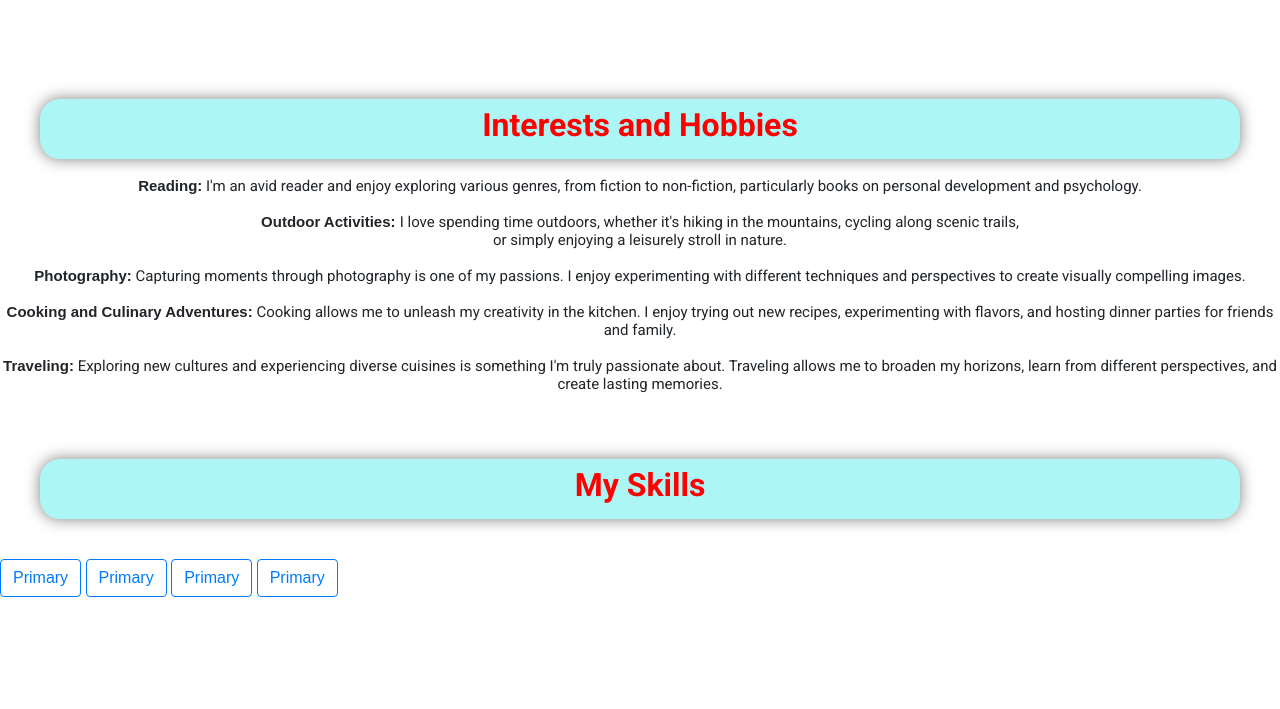
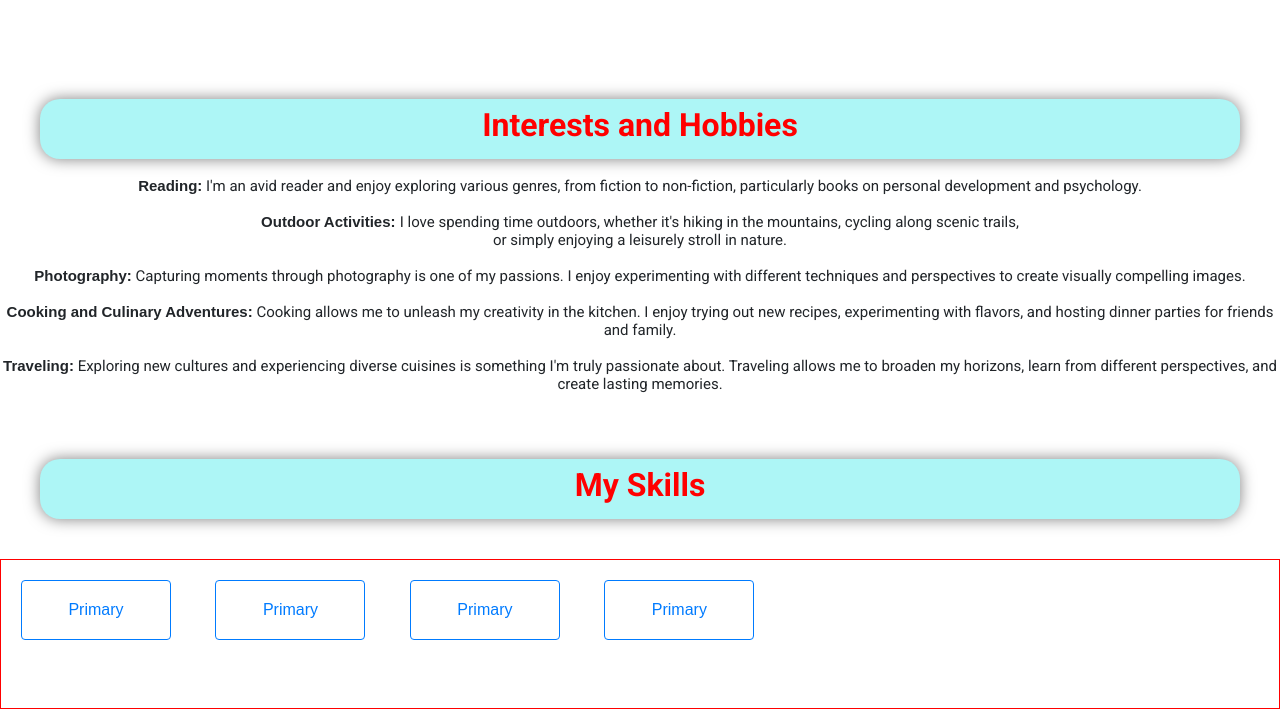
Before and after one commit to krishanrashmika2006/My_Bio_Data, a plain HTML site: page abouteme.html in a window 1280 px wide. Shown: the part 1121-1830 px from the top of the page. Before the commit the page ends 1718 px from the top, so only its background shows below. Drawn offline with nearby package versions, Linux system fonts and the light colour scheme.

Commit message:
Update style.css

```diff
--- a/style.css
+++ b/style.css
@@ -193,7 +193,7 @@ margin-top: 60px;
     font-size: 15px;
 
 }
-.test{
+/* .test{
        border: 1px solid red;
        width: 250px;
        height: 250px;
@@ -201,4 +201,19 @@ margin-top: 60px;
        justify-content: center;
        display: flex;
        align-items: center;
+} */
+
+
+
+
+.skills{
+width: 100%;
+height: 150px;
+border: 1px solid red;
 }
+
+.btn {
+    width: 150px;
+    height: 60px;
+    margin: 20px;
+}
```
